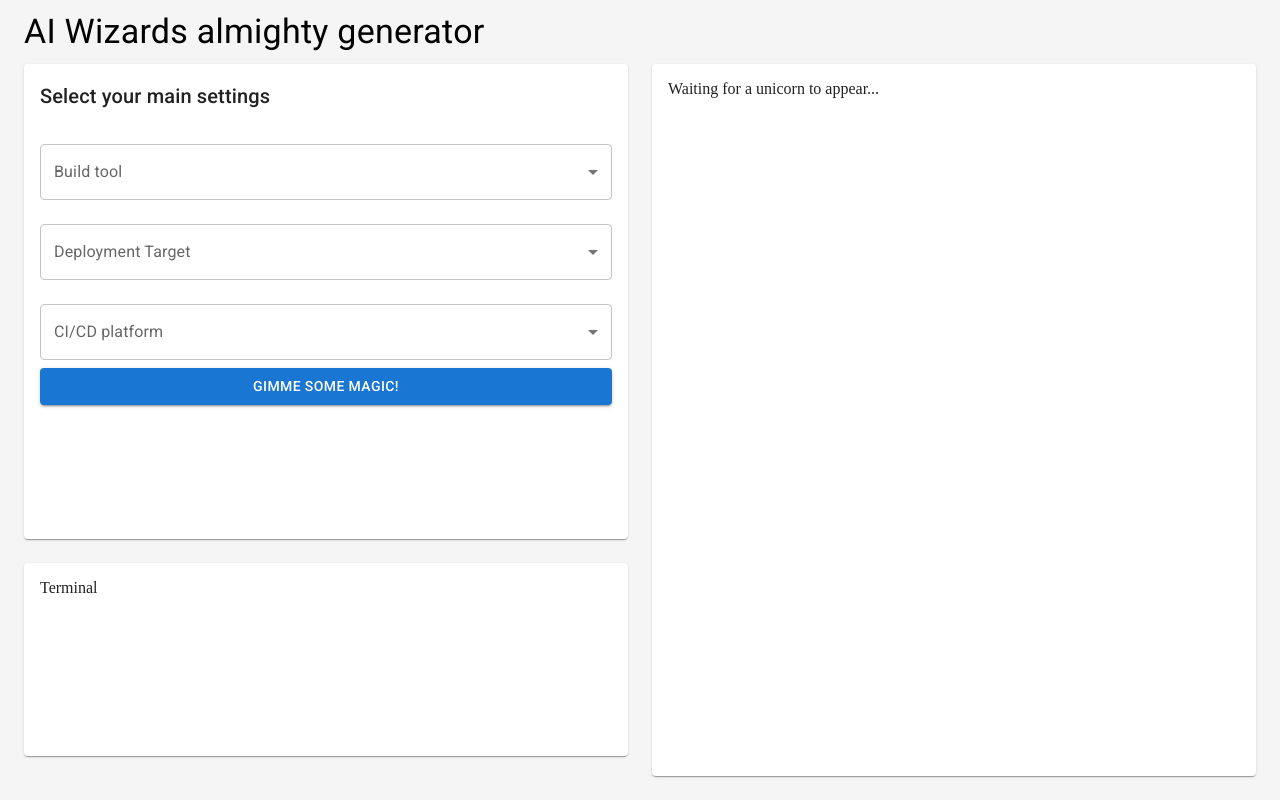
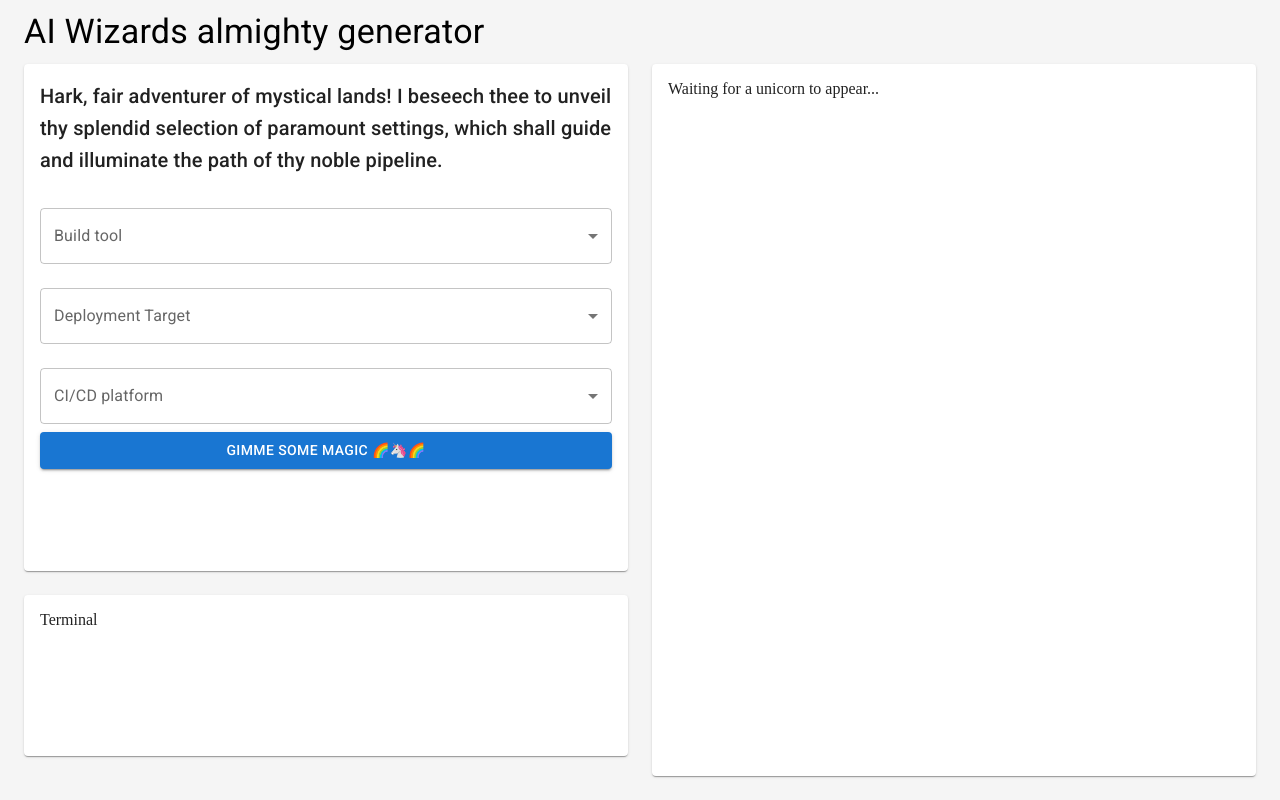
Before and after one commit to apetelin/ai-wizards, a React app in the folder prototypes/ui/: page / in a window 1280 px wide. Built offline with nearby package versions, Linux system fonts and the light colour scheme; a web font is replaced by a local one.

Commit message:
Bring more magic

```diff
--- /dev/null
+++ b/prototypes/ui/src/components/Application.sass
@@ -0,0 +1,20 @@
+.welcome
+  text-wrap: wrap
+
+.submit
+  position: relative
+
+.reverseUnicorn
+  transform: scale(-1, 1)
+
+.runningUnicorn
+  position: absolute
+  animation: runUnicorn 5s linear 1s infinite
+
+@-webkit-keyframes runUnicorn
+  0%
+    left: 0%
+  50%
+    left: 90%
+  100%
+    left: 0%
--- a/prototypes/ui/src/components/Application.tsx
+++ b/prototypes/ui/src/components/Application.tsx
@@ -6,6 +6,7 @@ import Container from '@mui/material/Container';
 import Grid from '@mui/material/Grid';
 import Paper from '@mui/material/Paper';
 import { styled, createTheme, ThemeProvider } from '@mui/material/styles';
+import './Application.sass';
 
 import { SettingForm, Settings } from './Settings';
 
@@ -26,7 +27,7 @@ const Application: React.FC = () => {
     const theData = Object.fromEntries(formData.entries()) as unknown as SettingForm;
     e.preventDefault();
     e.stopPropagation();
-    sendRequest(`generate jenkins config for ${theData['build-tool']}, ${theData['deployment-target']}, ${theData['integration-platform']}`);
+    sendRequest(`generate ${theData['integration-platform']} config for ${theData['build-tool']}, ${theData['deployment-target']}`);
   }, []);
 
   return (
@@ -68,7 +69,7 @@ const Application: React.FC = () => {
                     }}
                   >
                   <form onSubmit={onSubmit}>
-                      <Settings/>
+                      <Settings pending={loadState === 'pending'}/>
                   </form>
                 </Paper>
               </Grid>
@@ -95,7 +96,7 @@ const Application: React.FC = () => {
                     height: 'calc(100% - 32px)',
                   }}
                 >
-                  {!loadState ? <div>Waiting for a unicorn to appear...</div> : loadState === "pending" ? <Loader /> : <pre>{response}</pre> }
+                  {!loadState ? <div>Waiting for a unicorn to appear...</div> : loadState === "pending" ? <Loader /> : loadState === "error" ? <div>Oh no! All the unicors died! 😱😱😱 Try again!</div>: <pre>{response}</pre> }
 
             </Paper>
           </Grid>
--- a/prototypes/ui/src/components/Settings.tsx
+++ b/prototypes/ui/src/components/Settings.tsx
@@ -5,6 +5,7 @@ import { CSelector } from './widgets/CSelector';
 import { Button } from '@mui/material';
 
 export interface SettingsProps {
+    pending: boolean;
 }
 
 export interface SettingForm {
@@ -13,7 +14,7 @@ export interface SettingForm {
     "integration-platform": string;
 }
 
-export const Settings: React.FC<SettingsProps> = () => {
+export const Settings: React.FC<SettingsProps> = ({pending}) => {
     return <>
         <Typography
               component="h1"
@@ -22,13 +23,13 @@ export const Settings: React.FC<SettingsProps> = () => {
               noWrap
               sx={{ flexGrow: 1, marginBottom: 2 }}
             >
-              <div>Select your main settings</div>
+              <div className='welcome'>Hark, fair adventurer of mystical lands! I beseech thee to unveil thy splendid selection of paramount settings, which shall guide and illuminate the path of thy noble pipeline.</div>
         </Typography>
         <FormGroup>
             <CSelector name="build-tool" label='Build tool' values={[['mvn', 'Maven'], ['gradle', 'Gradle'], ['npm','npm script']]}/>
             <CSelector name="deployment-target" label='Deployment Target' values={[['openshift', 'Openshift'], ['gcp', 'GCP'], ['aws','AWS']]}/>
             <CSelector name="integration-platform" label='CI/CD platform' values={[['jenkins', 'Jenkins'], ['teamcity', 'Teamcity']]}/>
-            <Button variant='contained' type='submit'>Gimme some magic!</Button>
+            <Button disabled={pending} variant='contained' type='submit' className='submit'>{pending ? <><span>.</span><span className='runningUnicorn'>🦄</span></> : <span>Gimme some magic 🌈🦄<span className={'reverseUnicorn'}>🌈</span></span>}</Button>
         </FormGroup>
     </>
 }
--- a/prototypes/ui/src/components/useSendToAi.ts
+++ b/prototypes/ui/src/components/useSendToAi.ts
@@ -16,7 +16,7 @@ export function useSendToAI(): [LoadState | undefined, string | undefined, (user
         }).then(result => result.json()).then(json => {
             setLoadState('done');
             setResult(json?.data?.data?.content);
-        });
+        }).catch(() => setLoadState('error'));
     }
 
     return [loadState, result, sendRequest];
```
